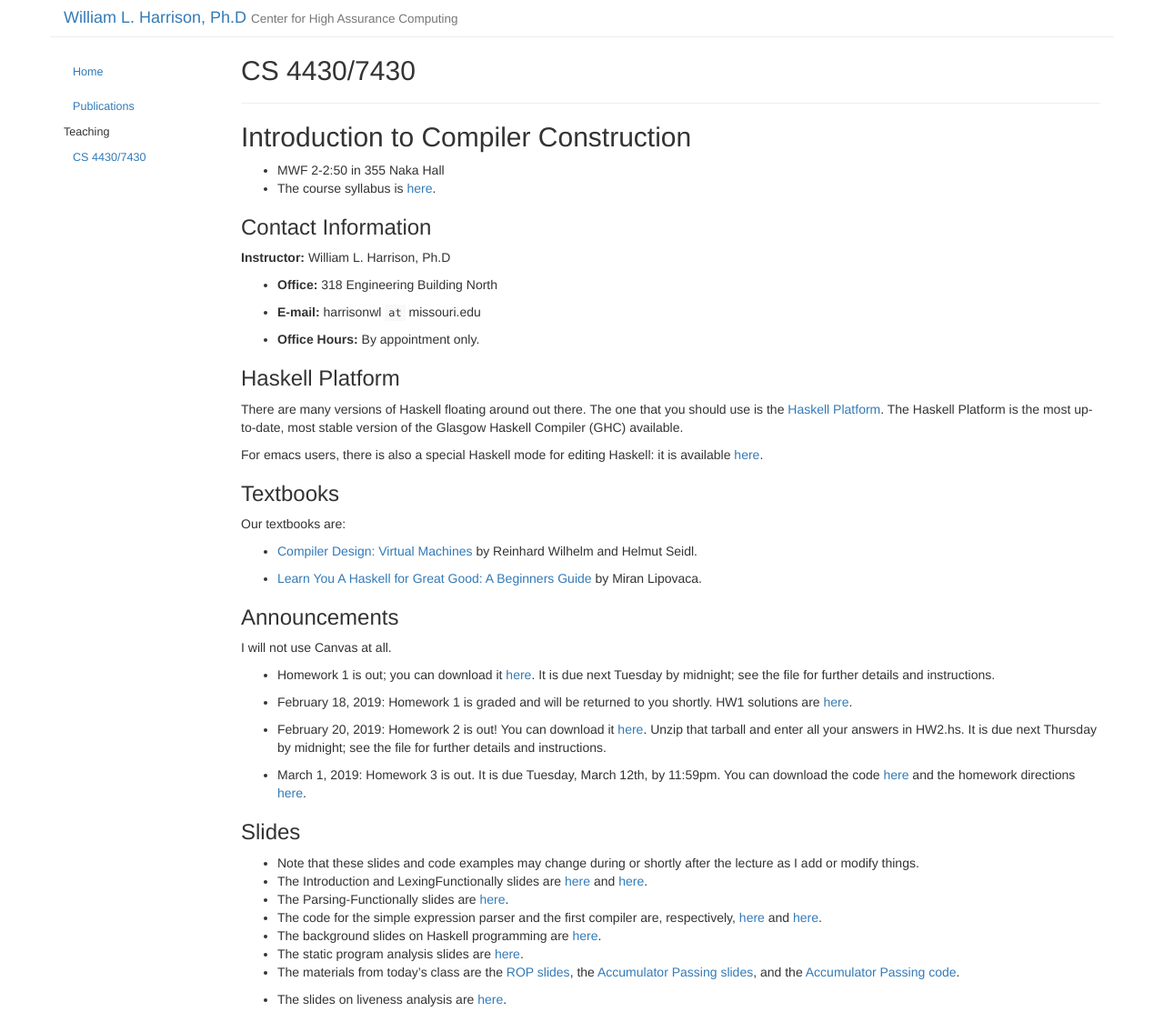
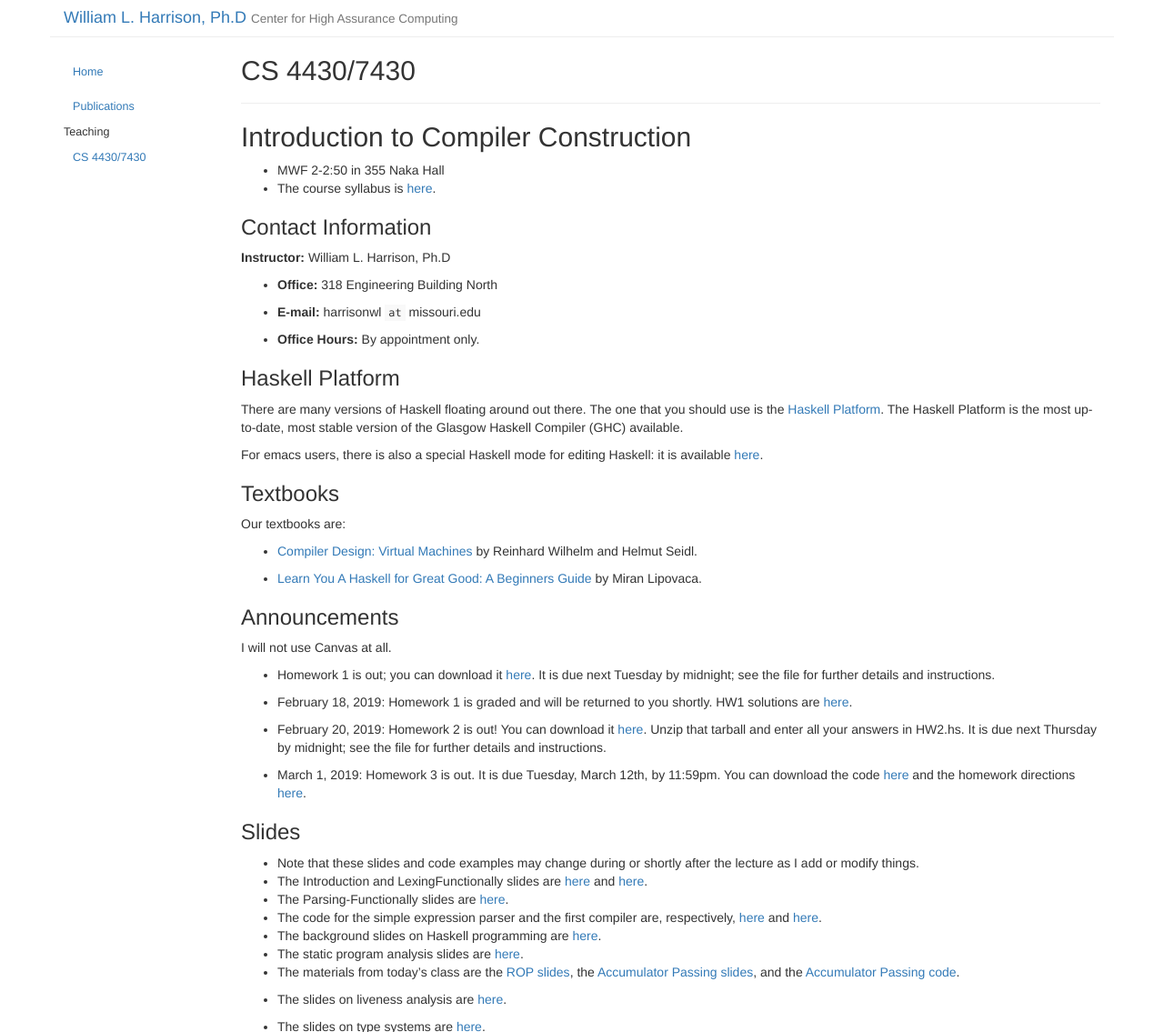
Before and after one commit to harrisonwl/harrisonwl.github.io, a Jekyll site: the page built from _posts/2019-01-15-4430.md, in a window 1280 px wide, cut to the strip 0-1135 px from the top of the page. Shown: the whole strip at 91% size. Built offline with Jekyll 4.4.1, drawn with Linux system fonts in a browser that asks for light colours.

Commit message:
adding type system slides

```diff
--- a/_posts/2019-01-15-4430.md
+++ b/_posts/2019-01-15-4430.md
@@ -66,3 +66,5 @@ You can download the code <a href="https://harrisonwl.github.io/assets/courses/c
 <a href="https://harrisonwl.github.io/assets/courses/compilers/spring2019/slides/AccumulatorPassingStyle.pdf">Accumulator Passing slides</a>, and the <a href="https://harrisonwl.github.io/assets/courses/compilers/spring2019/slides/APS.hs">Accumulator Passing code</a>.
 
 * The slides on liveness analysis are <a href="https://harrisonwl.github.io/assets/courses/compilers/spring2019/slides/Liveness.pdf">here</a>.
+
+* The slides on type systems are <a href="https://harrisonwl.github.io/assets/courses/compilers/spring2019/slides/TypeSystems.pdf">here</a>.
```
Also changed, not shown: 1 other file.
